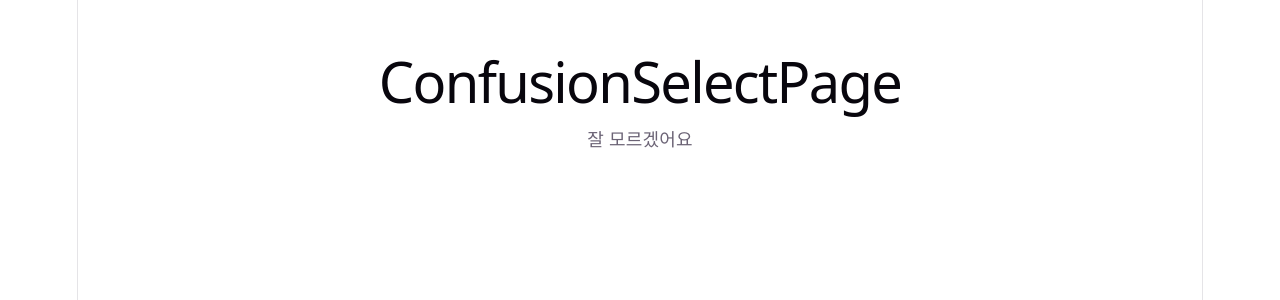
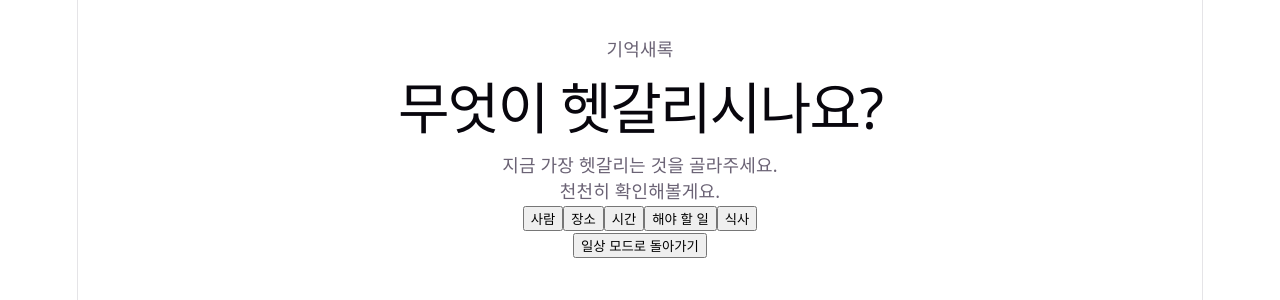
Before and after one commit to lifenology-lab/gieoksaerok, a React app in the folder frontend/: page /patient/confusion in a window 1280 px wide. Shown: the top 300 px of the page. Built offline with nearby package versions, Linux system fonts and the light colour scheme; the HTML template or start-up script is replaced by a standard one.

Commit message:
feat: 혼동 영역 선택 페이지 구현

```diff
--- a/frontend/src/routes/patient/ConfusionSelectPage/ConfusionSelectPage.jsx
+++ b/frontend/src/routes/patient/ConfusionSelectPage/ConfusionSelectPage.jsx
@@ -1,10 +1,102 @@
-const ConfusionSelectPage = () => {
-  return (
-    <div>
-      <h1>ConfusionSelectPage</h1>
-      <p>잘 모르겠어요</p>
-    </div>
-  );
+import { useState } from "react";
+import { useNavigate } from "react-router-dom";
+
+import "./ConfusionSelectPage.css";
+
+const CONFUSION_OPTIONS = [
+  {
+    id: "person",
+    label: "사람",
+    description: "앞에 있는 사람이 누구인지 헷갈려요.",
+  },
+  {
+    id: "place",
+    label: "장소",
+    description: "지금 여기가 어디인지 헷갈려요.",
+  },
+  {
+    id: "time",
+    label: "시간",
+    description: "지금이 몇 시인지, 어떤 때인지 헷갈려요.",
+  },
+  {
+    id: "task",
+    label: "해야 할 일",
+    description: "지금 무엇을 해야 하는지 모르겠어요.",
+  },
+  {
+    id: "meal",
+    label: "식사",
+    description: "식사를 했는지, 해야 하는지 헷갈려요.",
+  },
+];
+
+const createInitialConfusionCounts = () => {
+  return CONFUSION_OPTIONS.reduce((counts, option) => {
+    counts[option.id] = 0;
+    return counts;
+  }, {});
 };
 
-export default ConfusionSelectPage;
+export default function ConfusionSelectPage() {
+  const navigate = useNavigate();
+
+  const [confusionCounts, setConfusionCounts] = useState(
+    createInitialConfusionCounts,
+  );
+
+  const handleConfusionSelect = (confusionType) => {
+    setConfusionCounts((prevCounts) => {
+      const nextCounts = {
+        ...prevCounts,
+        [confusionType]: prevCounts[confusionType] + 1,
+      };
+
+      console.log("혼동 영역 선택:", confusionType);
+      console.log("현재 혼동 횟수:", nextCounts);
+
+      return nextCounts;
+    });
+  };
+
+  const handleBack = () => {
+    navigate("/patient/daily");
+  };
+
+  return (
+    <main className="confusion-select-page">
+      <section className="confusion-select-page__header">
+        <p className="confusion-select-page__eyebrow">기억새록</p>
+        <h1>무엇이 헷갈리시나요?</h1>
+        <p>
+          지금 가장 헷갈리는 것을 골라주세요.
+          <br />
+          천천히 확인해볼게요.
+        </p>
+      </section>
+
+      <section className="confusion-select-page__options">
+        {CONFUSION_OPTIONS.map((option) => (
+          <button
+            key={option.id}
+            type="button"
+            className="confusion-select-page__option"
+            onClick={() => handleConfusionSelect(option.id)}
+          >
+            <span className="confusion-select-page__option-label">
+              {option.label}
+            </span>
+          </button>
+        ))}
+      </section>
+
+      <button
+        type="button"
+        className="confusion-select-page__back-button"
+        onClick={handleBack}
+      >
+        일상 모드로 돌아가기
+      </button>
+    </main>
+  );
+}
```
